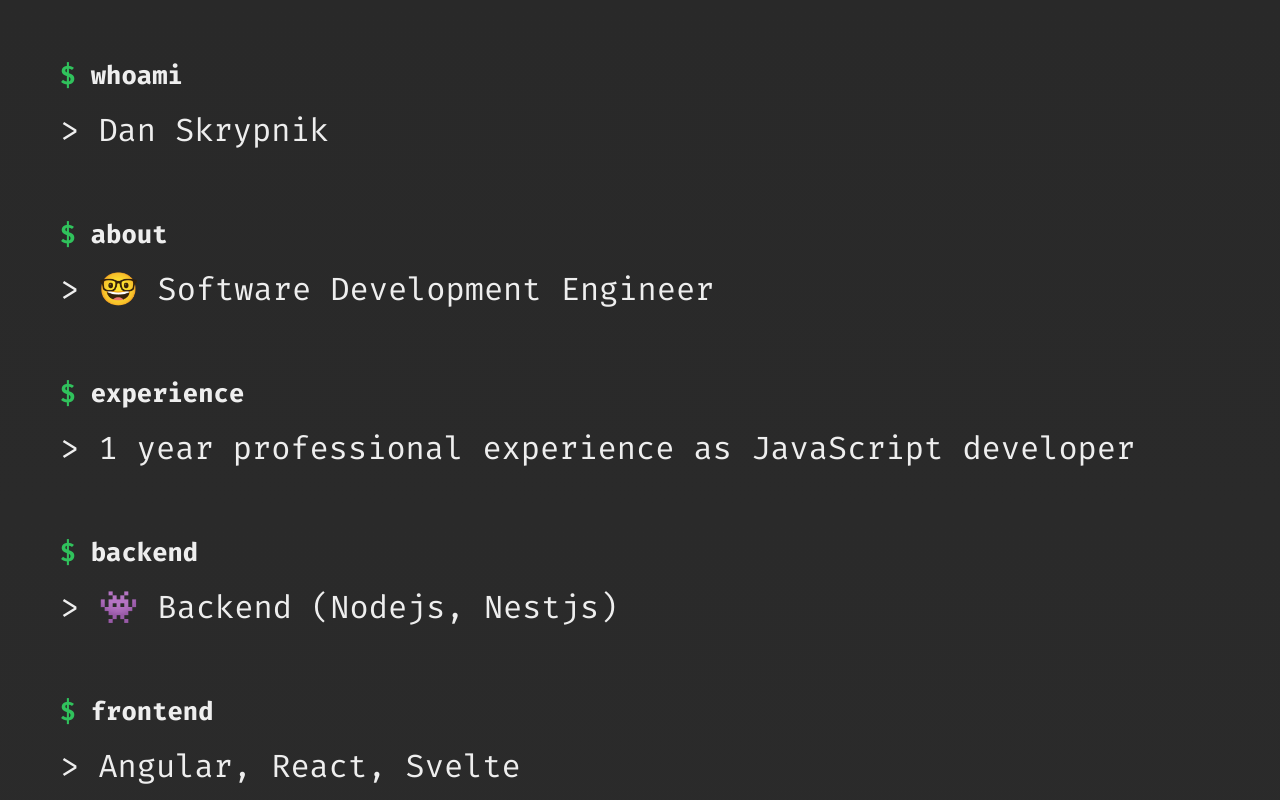
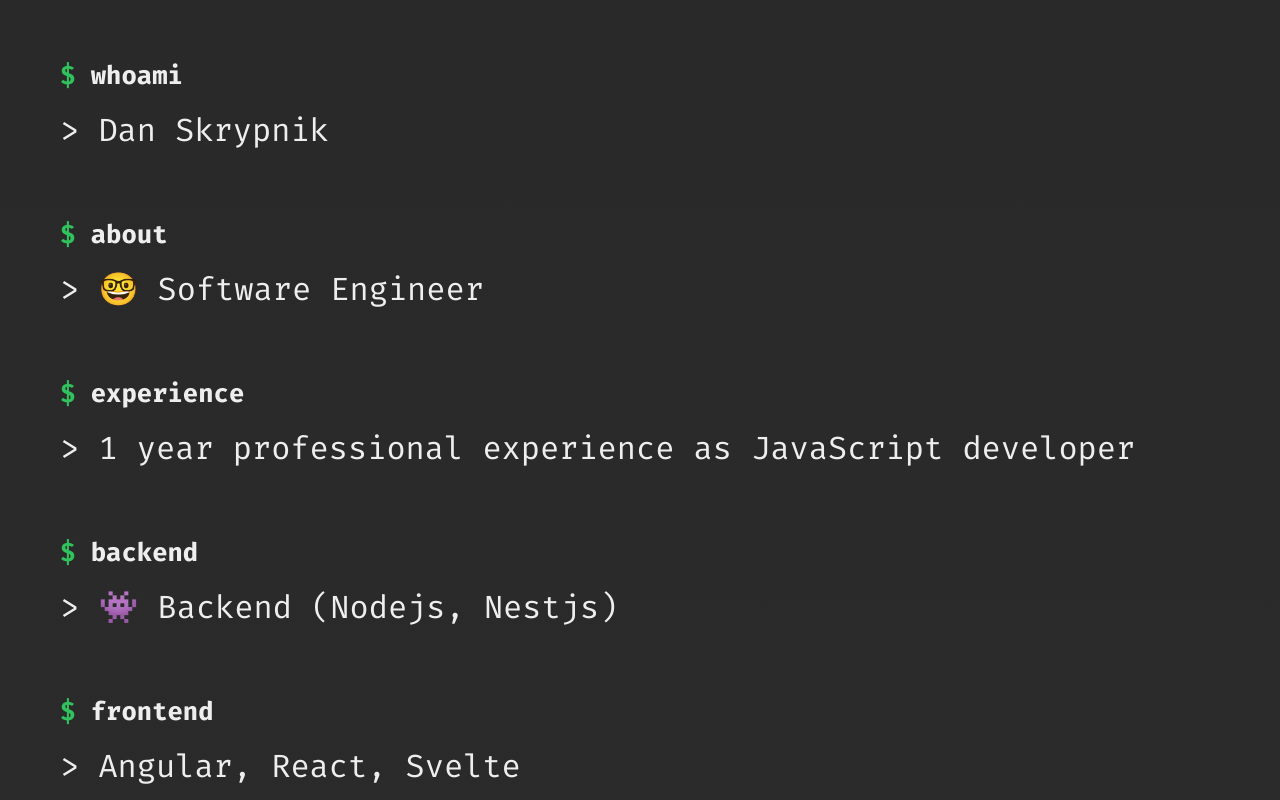
Before and after one commit to fermersky/nodejs-docker-deploy, a website: page static/index.html in a window 1280 px wide. Shown: the top 800 px of the page. Drawn offline with Linux system fonts and the light colour scheme; files that its build step writes are made by us from their sources.

Commit message:
fix position

```diff
--- a/package.json
+++ b/package.json
@@ -5,12 +5,13 @@
   "main": "index.js",
   "scripts": {
     "test": "echo \"Error: no test specified\" && exit 1",
-    "start": "node index.js"
+    "start": "nodemon"
   },
   "author": "",
   "license": "ISC",
   "dependencies": {
     "express": "^4.17.1",
-    "helmet": "^4.6.0"
+    "helmet": "^4.6.0",
+    "nodemon": "^2.0.9"
   }
 }
--- a/static/index.html
+++ b/static/index.html
@@ -16,7 +16,7 @@
    <div class="empty-space"></div>
 
    <h3><span class="green">$</span> about</span>
-   <h2>> 🤓 Software Development Engineer</h2>
+   <h2>> 🤓 Software Engineer</h2>
 
    <div class="empty-space"></div>
 
```
Also changed, not shown: index.js (line endings or trailing spaces), 1 other file.
